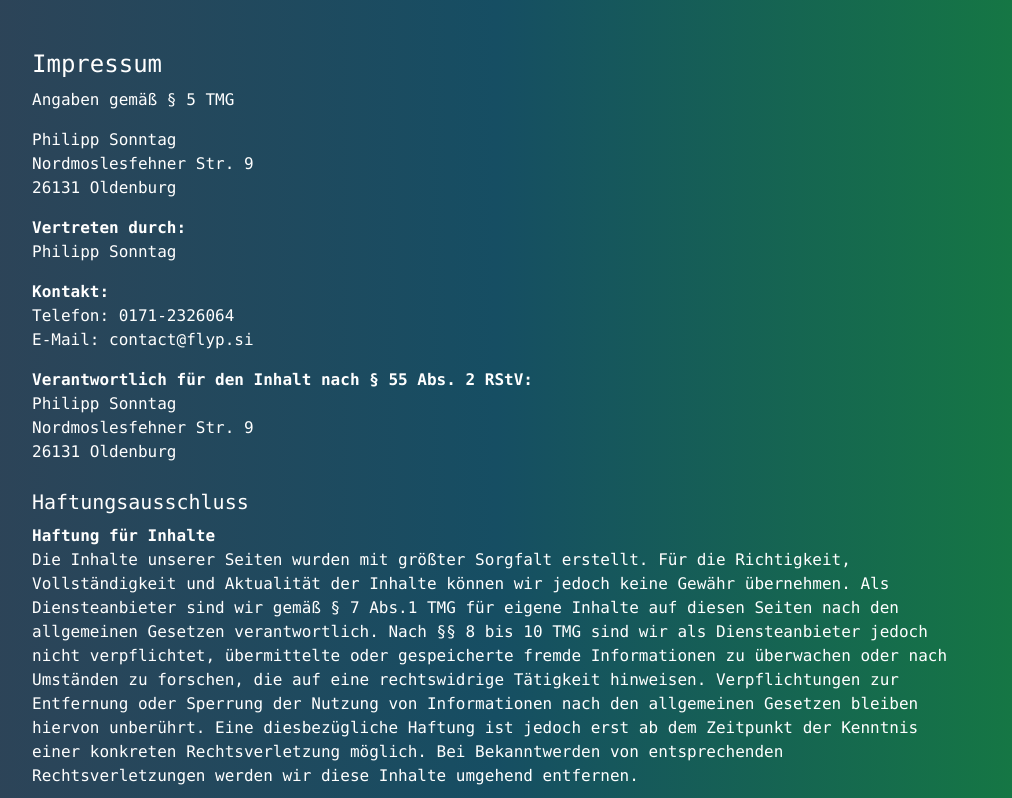
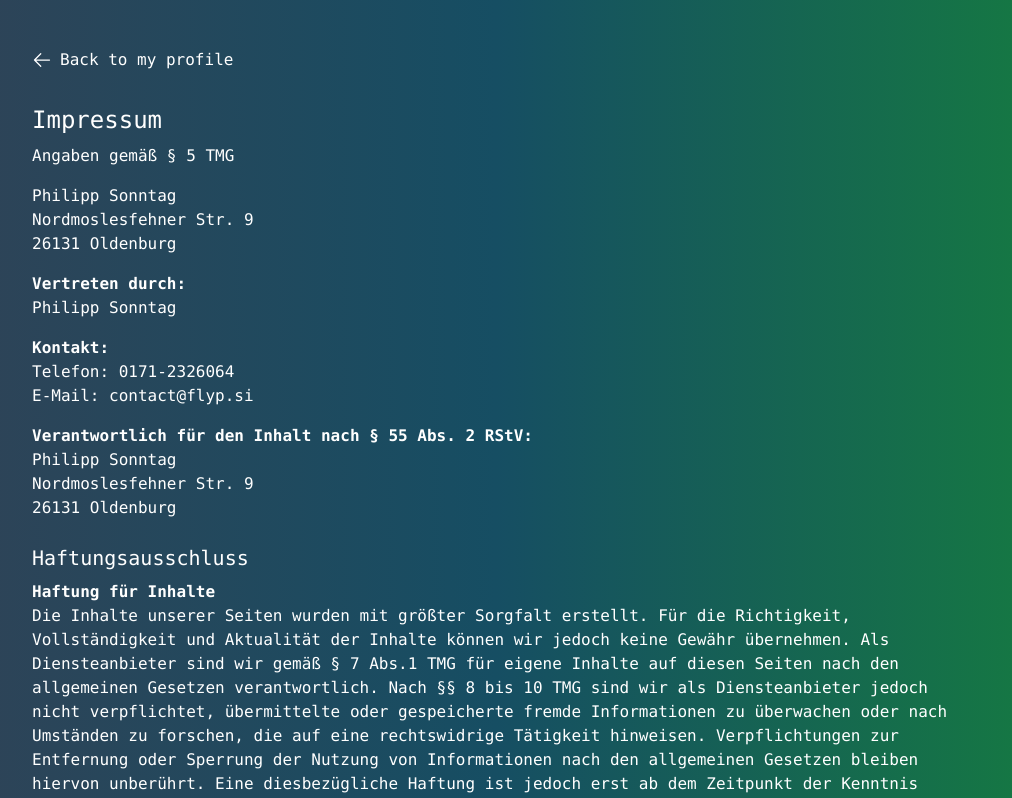
Before and after one commit to sonntag-philipp/flypsi-website, a SvelteKit app: page /imprint in a window 1280 px wide. Shown: the top 798 px of the page, without its empty margins (144-1156 px from the left). Built offline with nearby package versions, Linux system fonts and the light colour scheme.

Commit message:
Add back button to imprint page

```diff
--- a/src/routes/imprint/+page.svelte
+++ b/src/routes/imprint/+page.svelte
@@ -1,5 +1,21 @@
 <div class="w-full h-full flex flex-col justify-center items-center">
     <div class="flex flex-col w-full max-w-screen-lg p-6 sm:p-12">
+        <div class="flex items-center pb-8 gap-2">
+            <svg
+                viewBox="0 0 24 24"
+                stroke-width="1.5"
+                stroke="currentColor"
+                class="w-5 h-5 fill-white"
+                aria-label="Navigate back arrow"
+            >
+                <path
+                    stroke-linecap="round"
+                    stroke-linejoin="round"
+                    d="M10.5 19.5 3 12m0 0 7.5-7.5M3 12h18"
+                />
+            </svg>
+            <a href="/" class="hover:underline underline-offset-2">Back to my profile</a>
+        </div>
         <h1 class="text-2xl pb-2">Impressum</h1>
         <p>Angaben gemäß § 5 TMG</p>
 
```
